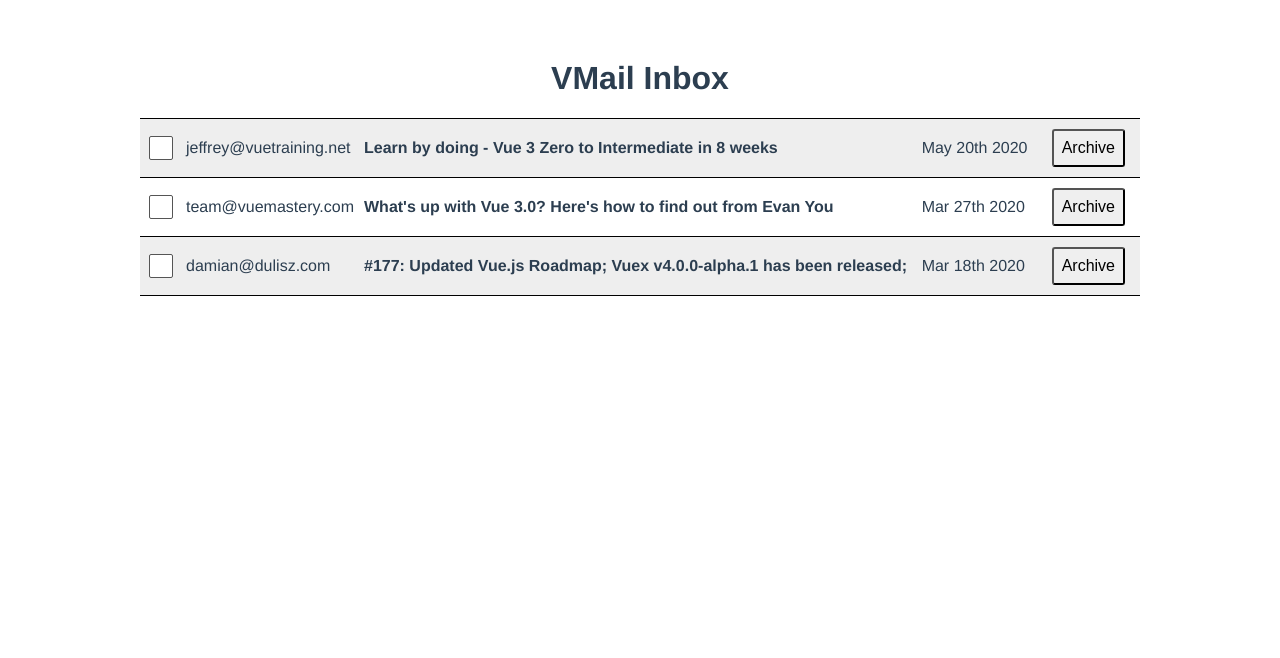
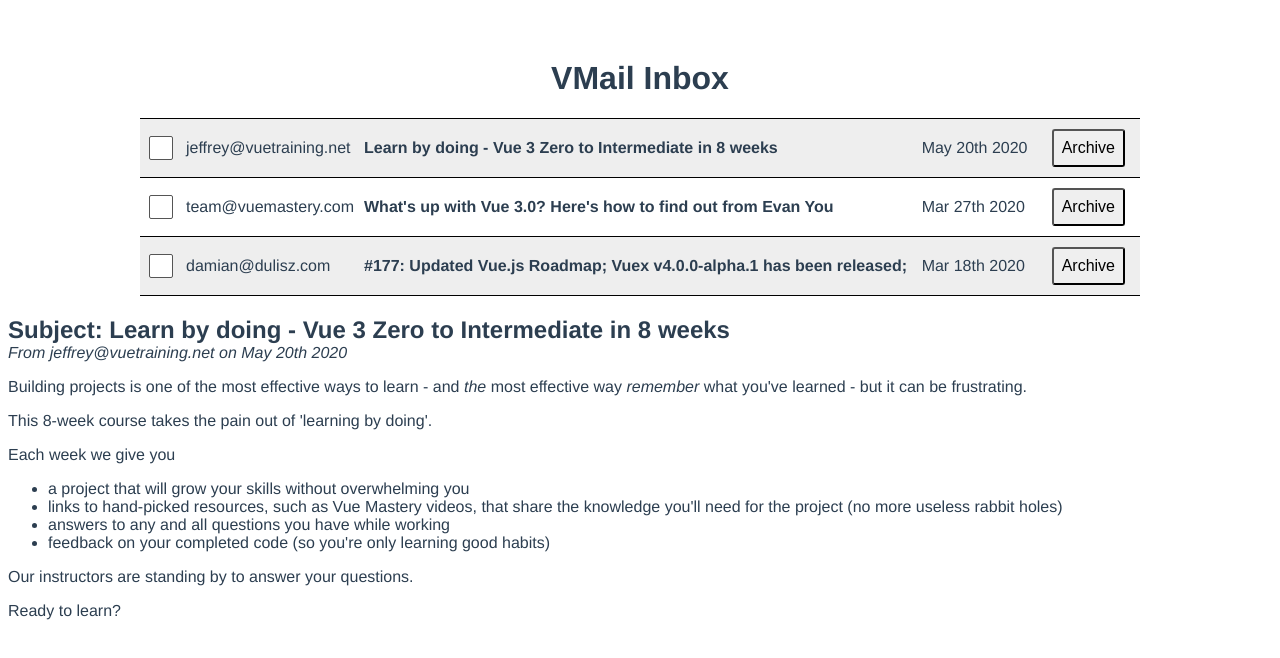
Before and after one commit to Rikstam/vue-gmail-clone, a Vue app in the folder app/: page / in a window 1280 px wide. Both pictures are taken after a click on the element 640 px from the left and 148 px from the top of the page. Shown: the top 658 px of the page. Built offline with nearby package versions, Linux system fonts and the light colour scheme; no server answers; data requests are answered from the project's data file.

Commit message:
Open email in a separate component

```diff
--- a/app/package.json
+++ b/app/package.json
@@ -11,6 +11,7 @@
   "dependencies": {
     "axios": "^0.27.2",
     "date-fns": "^2.29.1",
+    "marked": "^4.0.18",
     "vue": "^3.2.37"
   },
   "devDependencies": {
--- a/app/src/components/MailTable.vue
+++ b/app/src/components/MailTable.vue
@@ -4,7 +4,7 @@
         <tr v-for="email in unarchivedEmails"
             :key="email.id"
             :class="['clickable', email.read ? 'read' : '']"
-            @click="readEmail(email)">
+            @click="openEmail(email)">
           <td><input type="checkbox"/></td>
           <td>{{email.from}}</td>
           <td>
@@ -15,46 +15,51 @@
           </tr>
     </tbody>
   </table>
+  <MailView v-if="openedEmail" :email="openedEmail"/>
 </template>
 
 <script>
 import { ref } from 'vue';
 import axios from 'axios';
 import { format } from 'date-fns';
+import MailView from './MailView.vue';
 
 export default {
     async setup() {
-
-    const {data: emails} = await axios.get('http://localhost:1323/emails/');
-
+        const { data: emails } = await axios.get("http://localhost:1323/emails/");
         return {
             format,
             emails: ref(emails),
-    }
+            openedEmail: ref(null),
+        };
+    },
+    components: {
+      MailView,
     },
     methods: {
-    readEmail(email) {
+        openEmail(email) {
             email.read = true;
             this.updateEmail(email);
-
+            this.openedEmail = email;
         },
         archiveEmail(email) {
             email.archived = true;
             this.updateEmail(email);
         },
         updateEmail(email) {
-      axios.put(`http://localhost:1323/emails/${email.id}`, email)
+            axios.put(`http://localhost:1323/emails/${email.id}`, email);
         }
     },
     computed: {
         sortedEmails() {
             return this.emails.sort((e1, e2) => {
-        return e1.sentAt < e2.sentAt ? 1 : -1
-      })
+                return e1.sentAt < e2.sentAt ? 1 : -1;
+            });
         },
         unarchivedEmails() {
-      return this.sortedEmails.filter(e => !e.archived)
+            return this.sortedEmails.filter(e => !e.archived);
         }
-  }
+    },
+    components: { MailView }
 }
 </script>
--- /dev/null
+++ b/app/src/components/MailView.vue
@@ -0,0 +1,26 @@
+<template>
+<div class="email-display">
+    <h2 class="mb-0">Subject: <strong>{{email.subject}}</strong></h2>
+    <div><em>From {{email.from}} on  {{format(new Date(email.sentAt), 'MMM do yyyy')}} </em></div>
+    <div v-html="marked.parse(email.body)"></div>
+</div>
+</template>
+
+<script>
+import { format } from 'date-fns';
+import { marked } from 'marked';
+export default {
+    setup() {
+        return {
+            format,
+            marked
+        }
+    },
+    props: {
+        email: {
+            type: Object,
+            required: true,
+        }
+    }
+}
+</script>
```
Also changed, not shown: 1 other file (tests, documents, lock files or other folders). Lines whose indentation alone changed are shown as unchanged.
